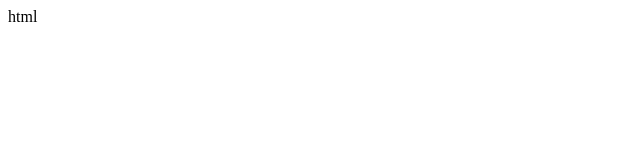
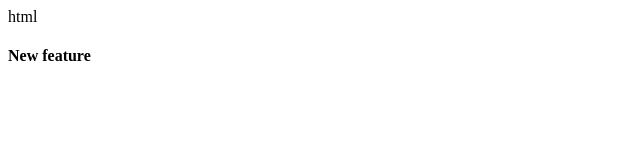
Before and after one commit to pidwid/git_session, a plain HTML site: page index.html in a window 1280 px wide. Shown: the whole page, without its empty margins (0-640 px from the left). Drawn offline with Linux system fonts and the light colour scheme.

Commit message:
new feature 1

```diff
--- a/index.html
+++ b/index.html
@@ -1 +1,3 @@
 <div>html</div>
+
+<h4>New feature</h4>
```
